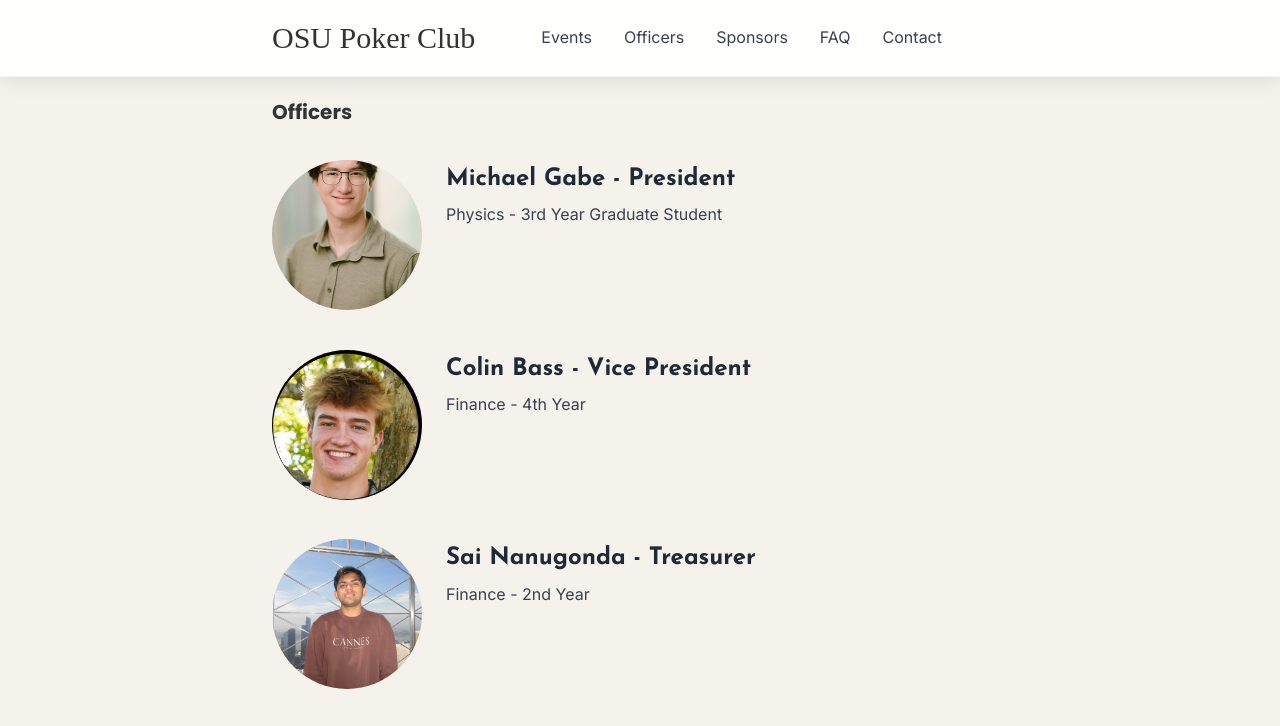
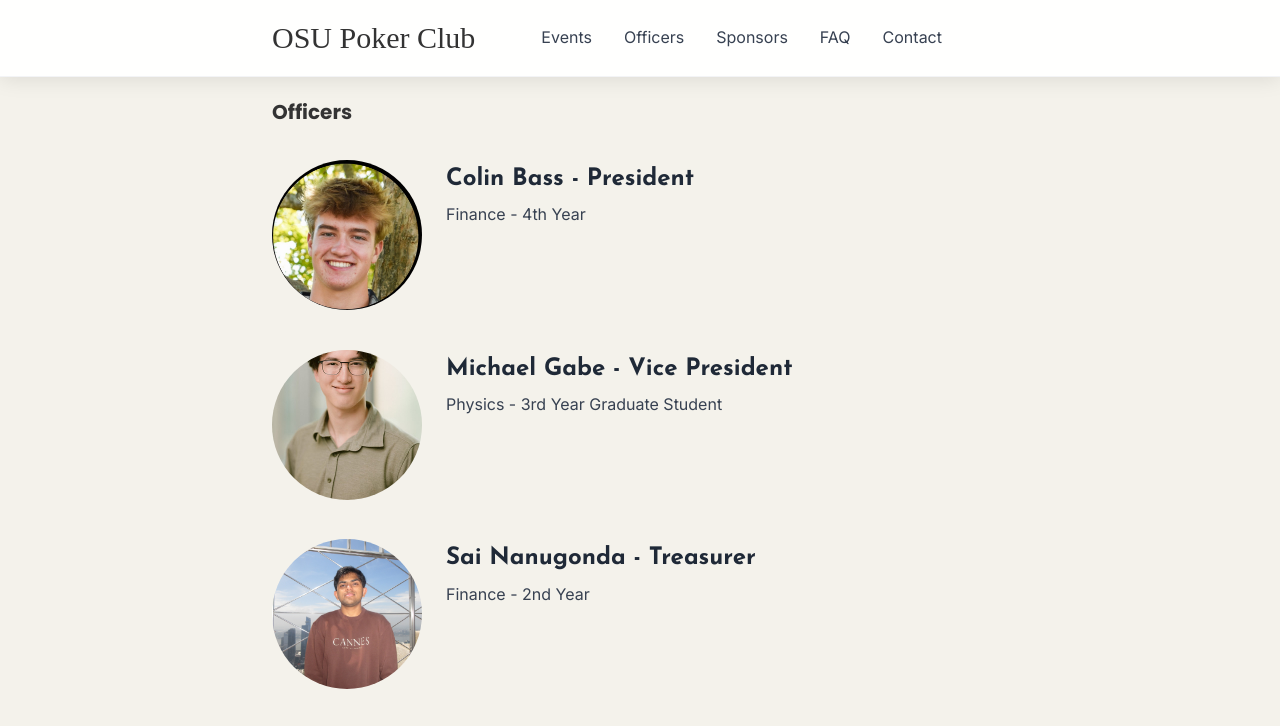
Before and after one commit to ewshu/OhioStatePokerClub, a plain HTML site: page about.html in a window 1280 px wide. Shown: the top 726 px of the page. Drawn offline with Linux system fonts and the light colour scheme.

Commit message:
Officers: swap roles/order — Colin Bass → President, Michael Gabe → Vice President

```diff
--- a/about.html
+++ b/about.html
@@ -49,26 +49,26 @@
                     <!-- Officer 1 -->
                     <div class="officer-item">
                         <div class="officer-image">
-                            <img src="pictures/Gabe.jpg" alt="Michael Gabe" class="officer-img">
+                            <img src="pictures/colin.jpeg" alt="Colin Bass" class="officer-img">
                         </div>
                         <div class="officer-info">
                             <div class="officer-header">
-                                <h3 class="officer-name">Michael Gabe - President</h3>
+                                <h3 class="officer-name">Colin Bass - President</h3>
                             </div>
-                            <p class="officer-major">Physics - 3rd Year Graduate Student</p>
+                            <p class="officer-major">Finance - 4th Year</p>
                         </div>
                     </div>
 
                     <!-- Officer 2 -->
                     <div class="officer-item">
                         <div class="officer-image">
-                            <img src="pictures/colin.jpeg" alt="Colin Bass" class="officer-img">
+                            <img src="pictures/Gabe.jpg" alt="Michael Gabe" class="officer-img">
                         </div>
                         <div class="officer-info">
                             <div class="officer-header">
-                                <h3 class="officer-name">Colin Bass - Vice President</h3>
+                                <h3 class="officer-name">Michael Gabe - Vice President</h3>
                             </div>
-                            <p class="officer-major">Finance - 4th Year</p>
+                            <p class="officer-major">Physics - 3rd Year Graduate Student</p>
                         </div>
                     </div>
 
```
